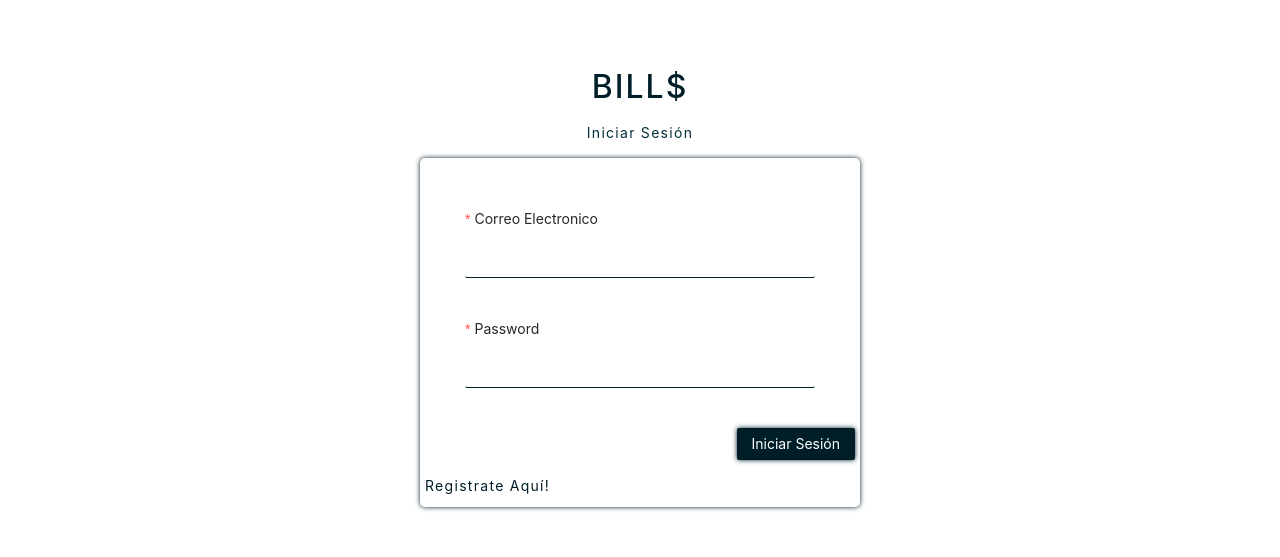
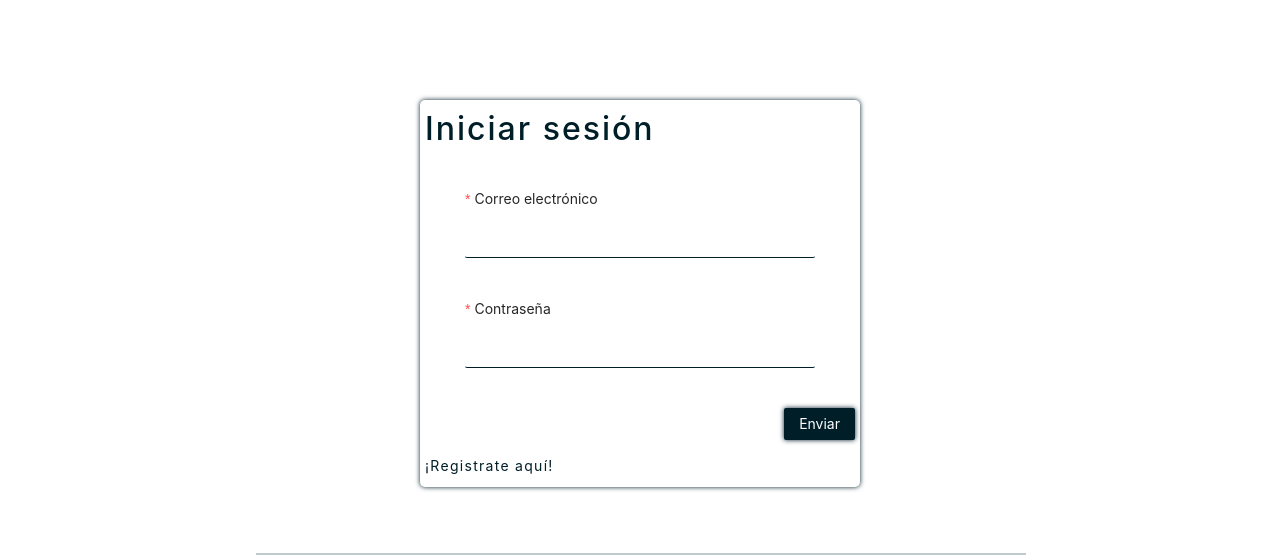
Before and after one commit to LauraOtz/Bills-frontend, a React (Create React App) app: page /login in a window 1280 px wide. Shown: the part 1120-1677 px from the top of the page. Built offline with nearby package versions, Linux system fonts and the light colour scheme; the HTML template or start-up script is replaced by a standard one; a web font is replaced by a local one.

Commit message:
Contactos

```diff
--- a/src/pages/home/home.css
+++ b/src/pages/home/home.css
@@ -1,8 +1,8 @@
 .ContainerL{
-
      padding:0;
       margin: 0;
     overflow: hidden;}
+
 .about{
   justify-content: center;
 
@@ -23,8 +23,10 @@ justify-content: center;
   width: 100%;
 }
 
-.Contactos {
+.Contacto {
+
 padding: 10px;
+width: 100%;
 
 
 }
--- a/src/pages/login/Contact.jsx
+++ b/src/pages/login/Contact.jsx
@@ -1,6 +1,7 @@
 import React, { useRef } from "react";
 import emailjs from "@emailjs/browser";
 import { Button, Form, Input, Row, Col } from "antd";
+import "../home/home.css"
 
 const { TextArea } = Input;
 
@@ -26,8 +27,9 @@ const Contact = () => {
   return (
     <>
       <hr className="hr" />
+    <div className="Contacto" >
       <h1>Contactanos</h1>
-      <Row>
+      <Row >
         <Col span={8}>
           <p>
             <h5>
@@ -107,6 +109,7 @@ const Contact = () => {
           </Form>
         </Col>
       </Row>
+      </div>
     </>
   );
 };
--- a/src/pages/login/Login.jsx
+++ b/src/pages/login/Login.jsx
@@ -7,10 +7,10 @@ import { useDispatch } from "react-redux";
 import { Link, useNavigate } from "react-router-dom";
 import AboutUs from "./AboutUs";
 import Contact from "./Contact";
-import Footer from "./Footer";
-
+import Footer from "../login/Footer";
 import CardsR from "./CardsR";
 import TextHome from "./TextHome";
+import "../home/home.css"
 
 const Login = () => {
   const dispatch = useDispatch();
@@ -33,7 +33,7 @@ const Login = () => {
       dispatch({
         type: "HIDE_LOADING",
       });
-      message.error("Error!");
+      message.error("Correo o contraseña invalidos");
       console.log(error);
     }
   };
@@ -46,20 +46,26 @@ const Login = () => {
   }, [navigate]);
 
   return (
+    <div className="ContainerL">
     <>
+      {/* <NavBar /> */}
       <Row>
         <Col>
           <TextHome />
         </Col>
-        <Col>
+        <br />
+        <Col className="formLogin">
           <div className="form">
-            <h2>BILL$</h2>
-            <p>Iniciar Sesión</p>
+            <br />
+
             <div className="form-group">
               <Form layout="vertical" onFinish={handlerSubmit}>
+
+                <h2>Iniciar sesión</h2>
+
                 <FormItem
-                  label="Correo Electronico"
                   name="email"
+                  label="Correo electrónico"
                   rules={[
                     {
                       required: true,
@@ -73,11 +79,11 @@ const Login = () => {
                     },
                   ]}
                 >
-                  <Input type="email" />
+                  <Input />
                 </FormItem>
                 <FormItem
                   name="password"
-                  label="Password"
+                  label="Contraseña"
                   rules={[
                     {
                       required: true,
@@ -95,10 +101,10 @@ const Login = () => {
                 </FormItem>
                 <div className="form-btn-add">
                   <Button htmlType="submit" className="add-new">
-                    Iniciar Sesión
+                    Enviar
                   </Button>
                   <Link className="form-other" to="/register">
-                    Registrate Aquí!
+                    ¡Registrate aquí!
                   </Link>
                 </div>
               </Form>
@@ -111,7 +117,8 @@ const Login = () => {
       <Contact />
       <Footer />
     </>
+    </div>
   );
 };
 
-export default Login;
+export default Login
--- a/src/pages/login/cards-style.css
+++ b/src/pages/login/cards-style.css
@@ -45,7 +45,7 @@
 
 
 @media only screen and (max-width: 840px) {
-    .Card {
+    .ant-row.Card {
      display: flex;
      flex-direction: column;
      align-items: center;
@@ -62,7 +62,7 @@
     .ant-row.Card {
   display: flex;
   justify-content:space-evenly;
-  width: 90%;
+  width: 90% !important;
 
 
 }
```
Lines whose indentation alone changed are shown as unchanged.
